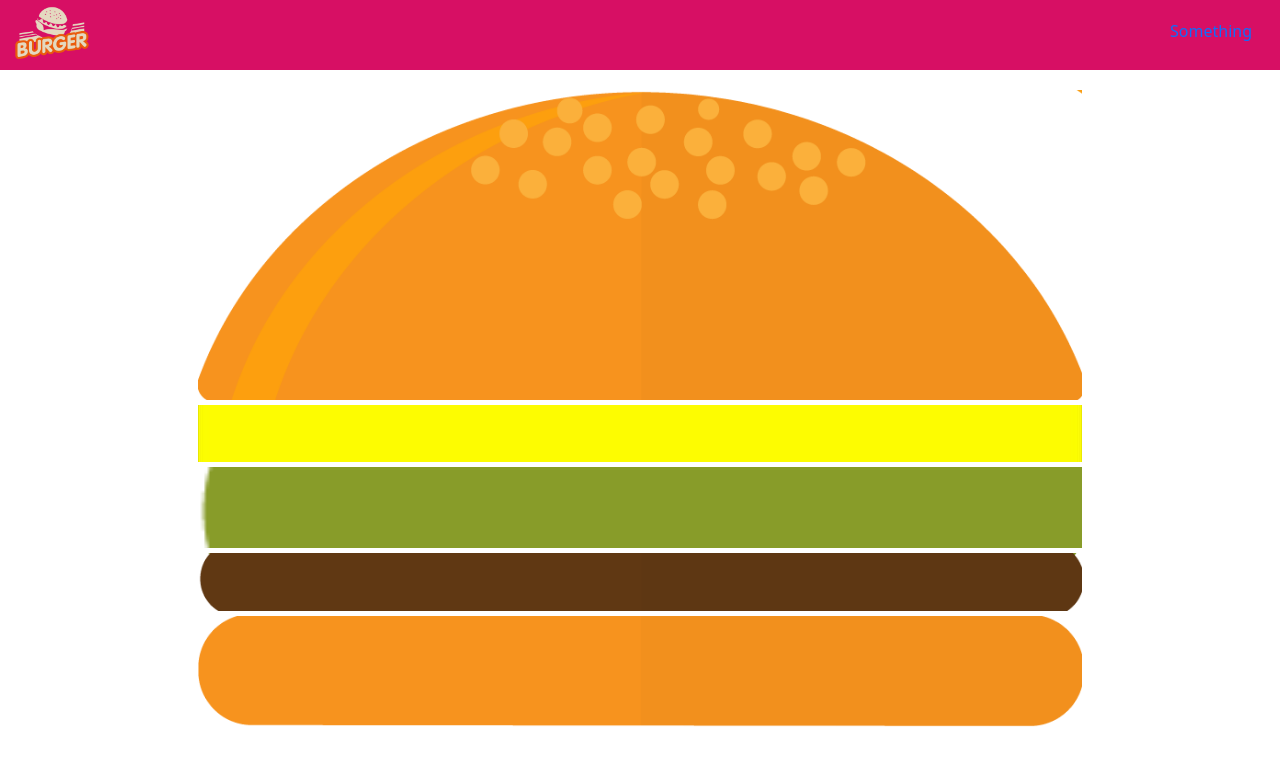
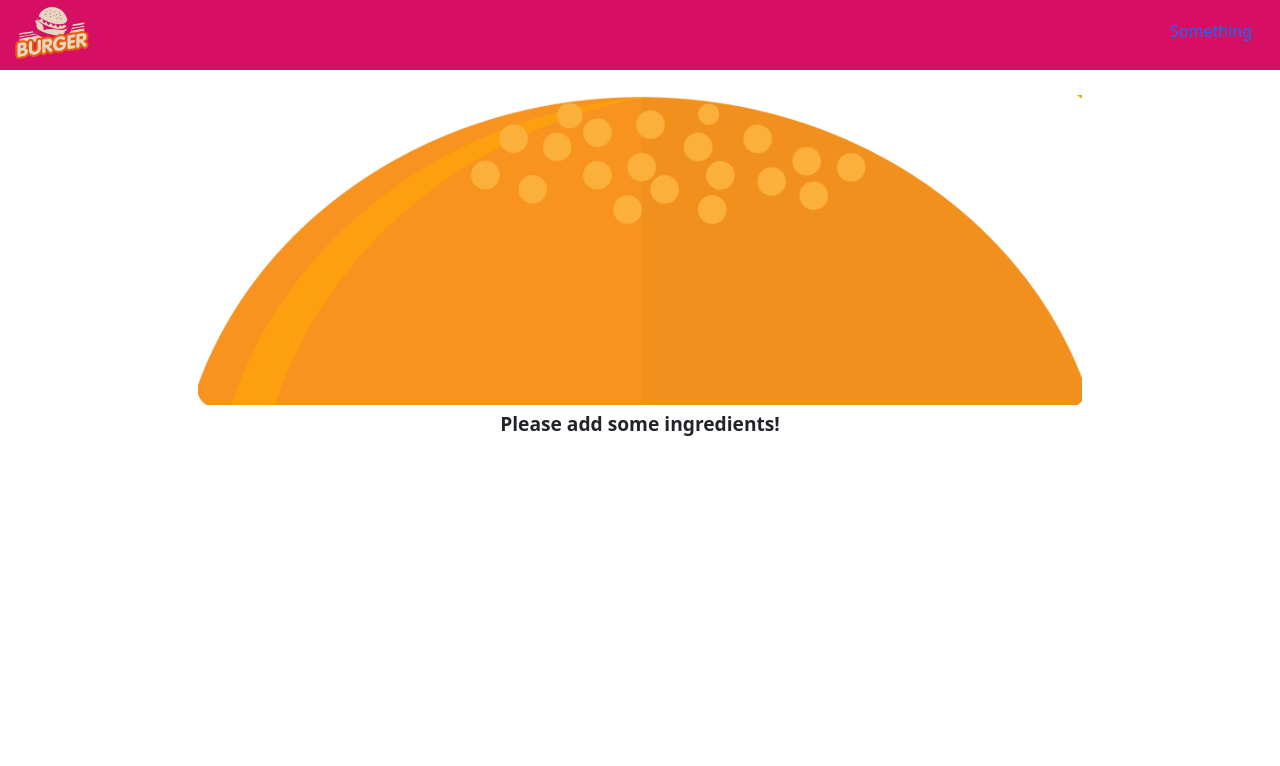
Before and after one commit to Nazmul-Karim-Tanvir/React-for-Frontend-Development-with-Redux, a React (Create React App) app in the folder project-2-my-burger/my-burger/: page / in a window 1280 px wide. Shown: the top 766 px of the page. Built offline with nearby package versions, Linux system fonts and the light colour scheme.

Commit message:
4 Show Ingredients according to State

```diff
--- /dev/null
+++ b/project-2-my-burger/my-burger/src/Components/BurgerBuilder/Burger/Burger.css
@@ -0,0 +1,18 @@
+.Burger{
+    width: 100%;
+    margin: auto;
+    height: 350px;
+    overflow-y: scroll;
+    text-align: center;
+    font-weight: bold;
+    font-size: 1.2rem;
+}
+
+.Burger::-webkit-scrollbar{
+    display: none;
+}
+
+.Burger {
+    -ms-overflow-style: none;
+    scrollbar-width: none;
+}
--- a/project-2-my-burger/my-burger/src/Components/BurgerBuilder/Burger/Burger.js
+++ b/project-2-my-burger/my-burger/src/Components/BurgerBuilder/Burger/Burger.js
@@ -1,14 +1,24 @@
 import React from 'react'
 import Ingredient from '../Ingredient/Ingredient'
-
+import './Burger.css'
 const Burger = props => {
+  let IngredientArr = props.ingredients.map(item => {
+    let amountArr = [...Array(item.amount).keys()]
+    return amountArr.map(_ => {
+      return <Ingredient type={item.type} key={Math.random()} />
+    })
+  })
+    .reduce((arr, element) => {
+      return arr.concat(element);
+    }, []);
+  if (IngredientArr.length === 0) {
+    IngredientArr = <p>Please add some ingredients!</p>
+  }
   return (
-    <div>
-      <Ingredient type="bread-top"/>
-      <Ingredient type="cheese"/>
-      <Ingredient type="salad"/>
-      <Ingredient type="meat"/>
-      <Ingredient type="bread-bottom"/>
+    <div className='Burger'>
+      <Ingredient type="bread-top" />
+      {IngredientArr}
+      <Ingredient type="bread-bottom" />
     </div>
   )
 }
--- a/project-2-my-burger/my-burger/src/Components/BurgerBuilder/BurgerBuilder.js
+++ b/project-2-my-burger/my-burger/src/Components/BurgerBuilder/BurgerBuilder.js
@@ -2,10 +2,17 @@
 import Burger from "./Burger/Burger";
 
 export default class BurgerBuilder extends Component {
+    state ={
+         ingredients:[
+            {type: 'salad', amount: 0},
+            {type: 'cheese', amount: 0},
+            {type: 'meat', amount: 0}
+         ]
+    }
     render() {
         return (
             <div>
-                <Burger />
+                <Burger ingredients={this.state.ingredients}/>
             </div>
         )
     }
```
